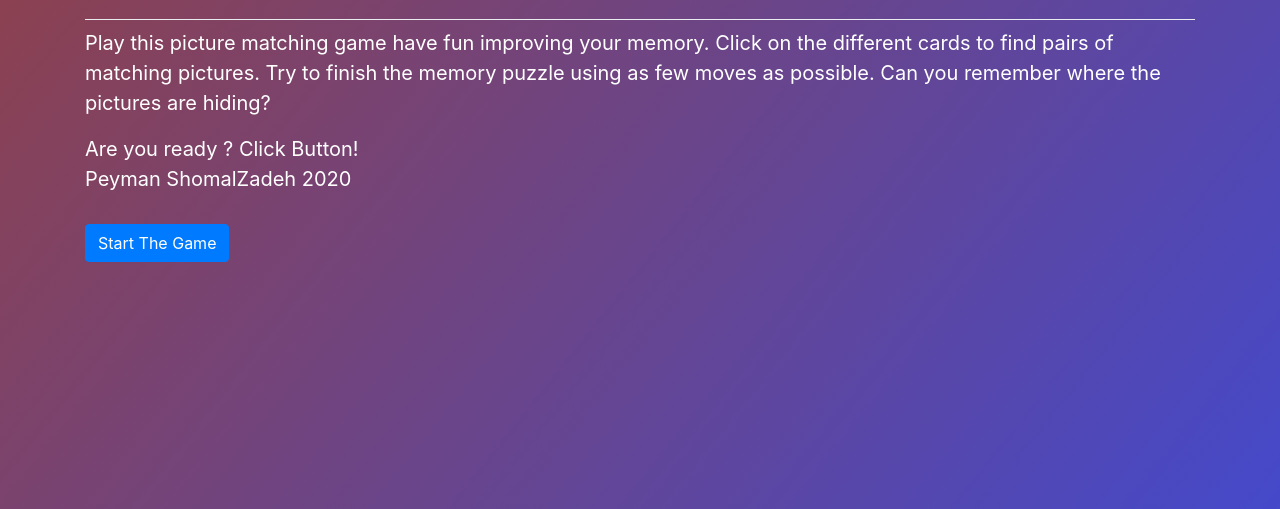
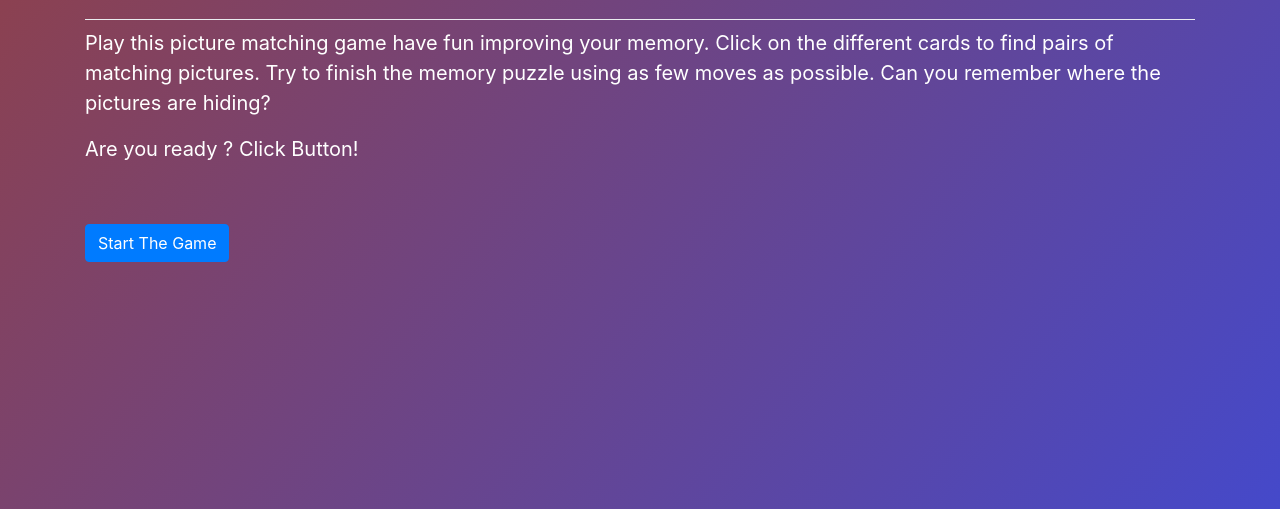
Before and after one commit to wizard7878/Matching-Picture-Game, a plain HTML site: page index.html in a window 1280 px wide. Shown: the part 291-800 px from the top of the page. Drawn offline with Linux system fonts and the light colour scheme.

Commit message:
readme file

```diff
--- a/index.html
+++ b/index.html
@@ -32,7 +32,7 @@
           <p style="font-size: 20px;">
             Are you ready ? Click Button!
             <br>
-            Peyman ShomalZadeh 2020
+
             <br><br>
             <button id="start_game" class="btn btn-primary">Start The Game</button>
             <!-- <button id="random" class="btn btn-danger">Random Number</button> -->
```
